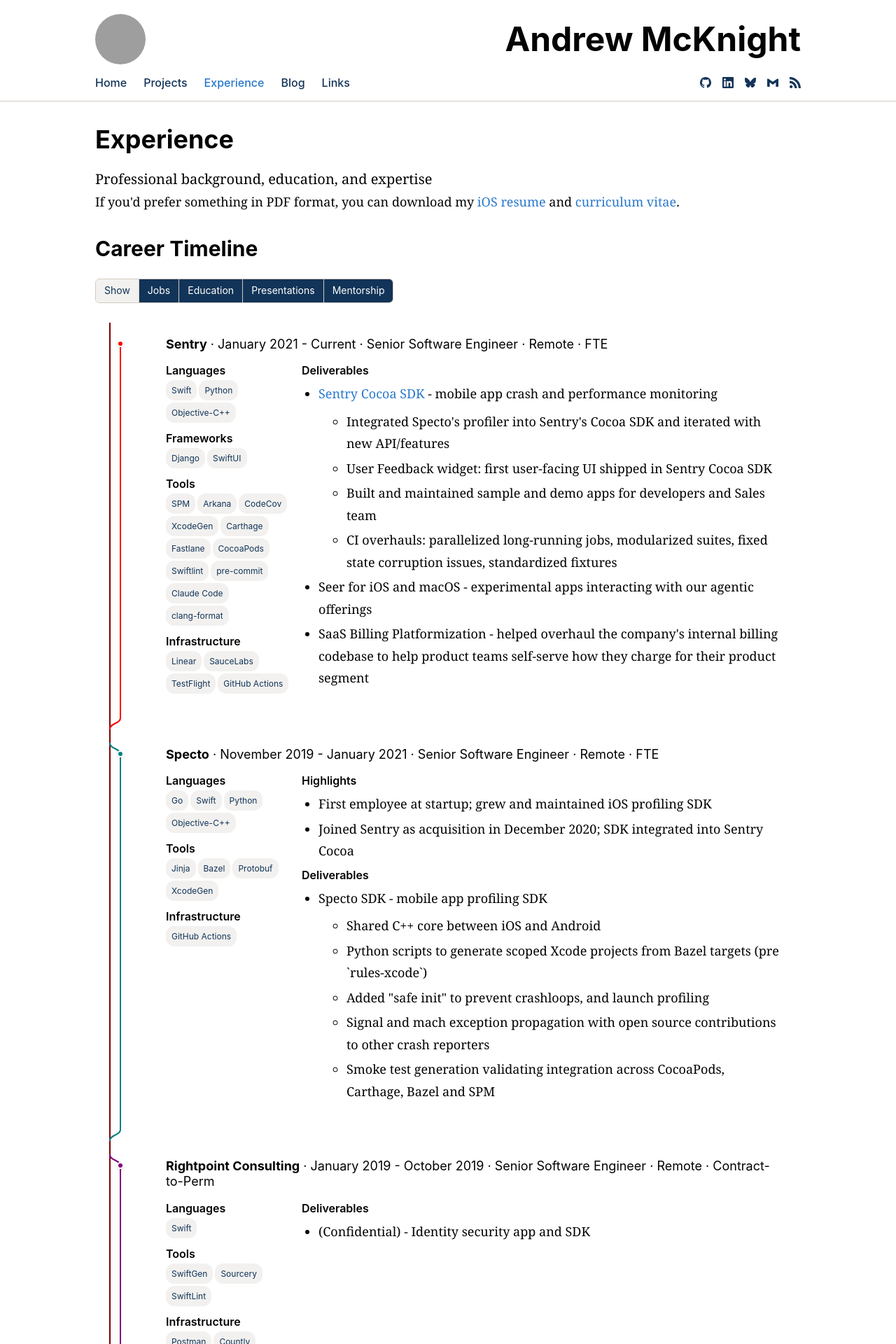
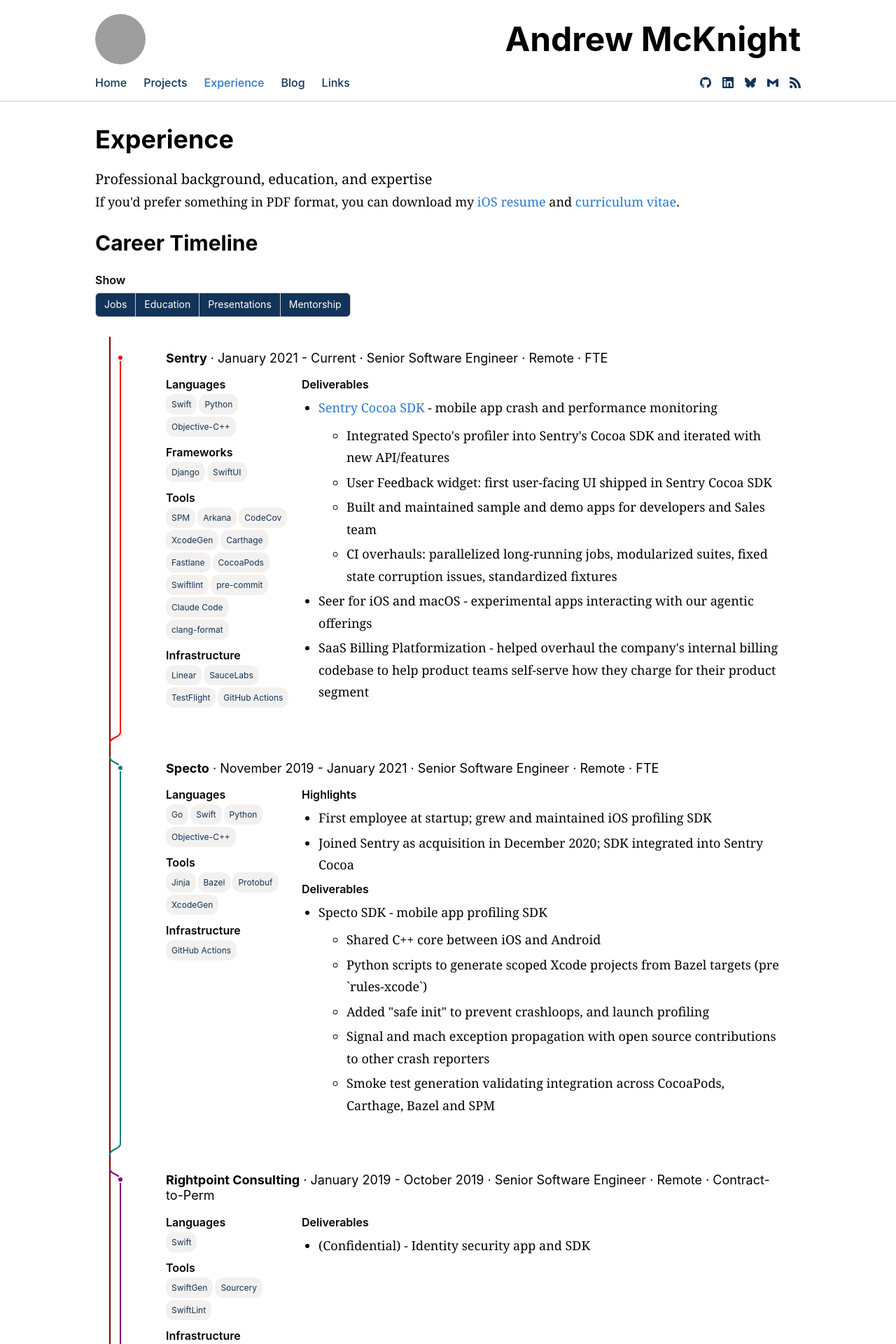
Before and after one commit to armcknight/mcknight.io, a Jekyll site: the page built from experience/index.html, in a window 1280 px wide. Shown: the top 1920 px of the page at 70% size. Built offline with Jekyll 4.4.1, drawn with Linux system fonts in a browser that asks for light colours; grey boxes are pictures that could not be loaded.

Commit message:
style(experience): content width, Show heading and a wrapping switch
The page takes the same width as projects instead of the whole window.
"Show" becomes a heading over the kind switch, which wraps onto more rows
when its buttons do not fit, at any width or text size. The timeline sits
closer under the intro.

Co-Authored-By: Claude Opus 5.5 <noreply@anthropic.com>

```diff
--- a/assets/css/_experience.scss
+++ b/assets/css/_experience.scss
@@ -198,9 +198,39 @@
   color: var(--text-secondary);
 }
 
+// Which kinds of entry the timeline shows: a heading, as an entry's sections
+// have, over a row of buttons.
+.timeline-kinds-heading {
+  font-size: 1rem;
+  font-weight: 600;
+  margin: 0 0 var(--space-2) 0;
+}
+
+// One row while the buttons fit, at whatever width and text size; wrapping
+// onto more rows when they do not, each row filled, rather than running past
+// the edge. The lines between buttons, in any number of rows, are the border
+// colour showing through a 1px gap.
+.timeline-kinds .sort-switch {
+  flex-wrap: wrap;
+  max-width: 100%;
+  gap: 1px;
+  background-color: var(--border);
+}
+
+.timeline-kinds .sort-switch label {
+  flex: 1 1 auto;
+  justify-content: center;
+  border-left: none;
+}
+
+.timeline-kinds .sort-switch label:not(:has(input:checked)) {
+  background-color: var(--background);
+}
+
 // Git-style timeline visualization
 .git-timeline-container {
-  margin-top: var(--space-8);
+  // Right after the page's intro, whose margin is room enough (see .page-header)
+  margin-top: 0;
 
   h2 {
     font-size: var(--text-3xl);
--- a/assets/css/_projects.scss
+++ b/assets/css/_projects.scss
@@ -56,6 +56,12 @@
   position: absolute;
   opacity: 0;
   pointer-events: none;
+}
+
+// A switch without a label of its own inside it, its heading above it as the
+// experience timeline's: no line before its first button.
+.sort-switch label:first-child {
+  border-left: none;
 }
 
 .sort-switch label:has(input:checked) {
--- a/experience/index.html
+++ b/experience/index.html
@@ -22,12 +23,14 @@ Git-style timeline - start simple with just dates
     Which kinds of entry the timeline shows, any number of them at once.
     Hidden until the script below can work it; without it, nothing is drawn.
   {% endcomment %}
-  <div class="sort-switch" id="timeline-kinds" role="group" aria-label="Show in the timeline" hidden>
-    <span class="sort-switch-label">Show</span>
-    <label><input type="checkbox" value="job" checked> Jobs</label>
-    <label><input type="checkbox" value="education" checked> Education</label>
-    <label><input type="checkbox" value="presentation" checked> Presentations</label>
-    <label><input type="checkbox" value="mentorship" checked> Mentorship</label>
+  <div class="timeline-kinds" id="timeline-kinds" hidden>
+    <h3 class="timeline-kinds-heading" id="timeline-kinds-heading">Show</h3>
+    <div class="sort-switch" role="group" aria-labelledby="timeline-kinds-heading">
+      <label><input type="checkbox" value="job" checked> Jobs</label>
+      <label><input type="checkbox" value="education" checked> Education</label>
+      <label><input type="checkbox" value="presentation" checked> Presentations</label>
+      <label><input type="checkbox" value="mentorship" checked> Mentorship</label>
+    </div>
   </div>
 
   <!-- Git-style graph view -->
@@ -899,9 +902,3 @@ document.addEventListener('DOMContentLoaded', function() {
     <path transform="rotate(90 12 12)" d="M7.41 15.41L12 10.83l4.59 4.58L18 14l-6-6-6 6z"/>
   </svg>
 </button>
-
-<a href="#top" class="floating-back-to-top">
-  <svg viewBox="0 0 24 24" fill="currentColor">
-    <path d="M7.41 15.41L12 10.83l4.59 4.58L18 14l-6-6-6 6z"/>
-  </svg>
-</a>
```
Also changed, not shown: other parts of experience/index.html (+2 -1 lines).
